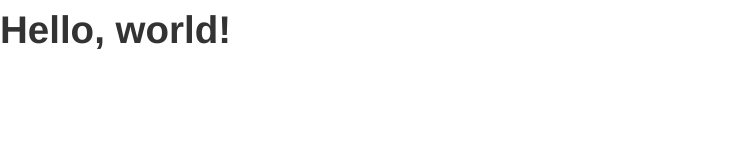
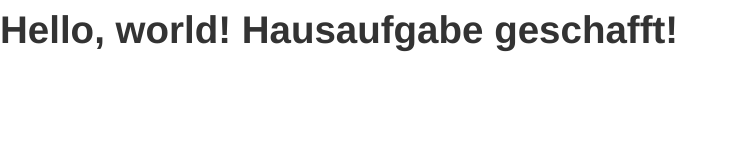
Before and after one commit to JuergenGroll/webproject, a plain HTML site: page bootstrap/index.html in a window 1280 px wide. Shown: the whole page, without its empty margins (0-736 px from the left). Drawn offline with nearby package versions, Linux system fonts and the light colour scheme.

Commit message:
Dritter Commit

```diff
--- a/bootstrap/index.html
+++ b/bootstrap/index.html
@@ -7,7 +7,7 @@
     <link href="css/bootstrap.min.css" rel="stylesheet" media="screen">
     </head>
     <body>
-    <h1>Hello, world!</h1>
+    <h1>Hello, world! Hausaufgabe geschafft!</h1>
     <script src="http://code.jquery.com/jquery.js"></script>
     <script src="js/bootstrap.min.js"></script>
     </body>
```
